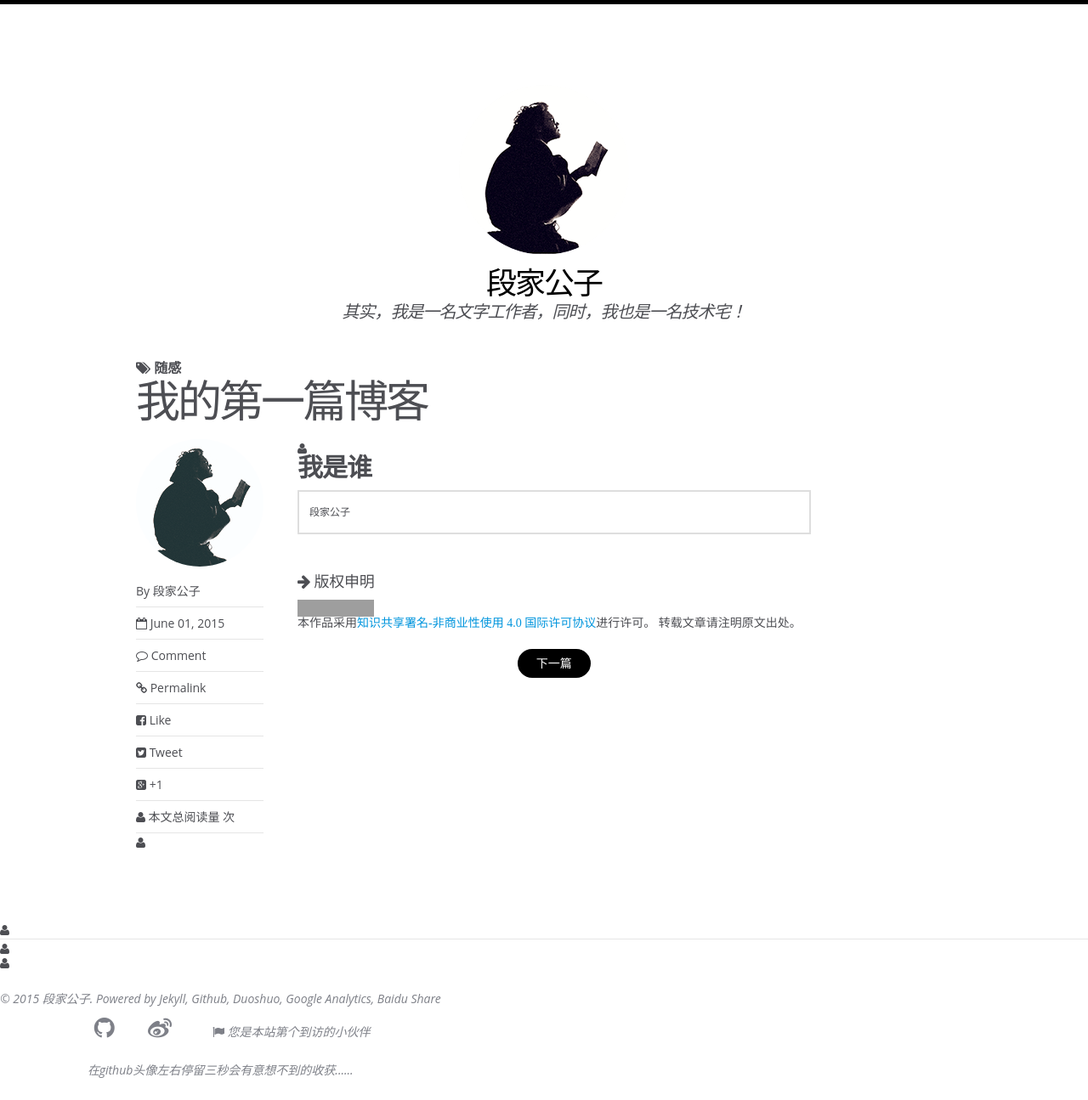
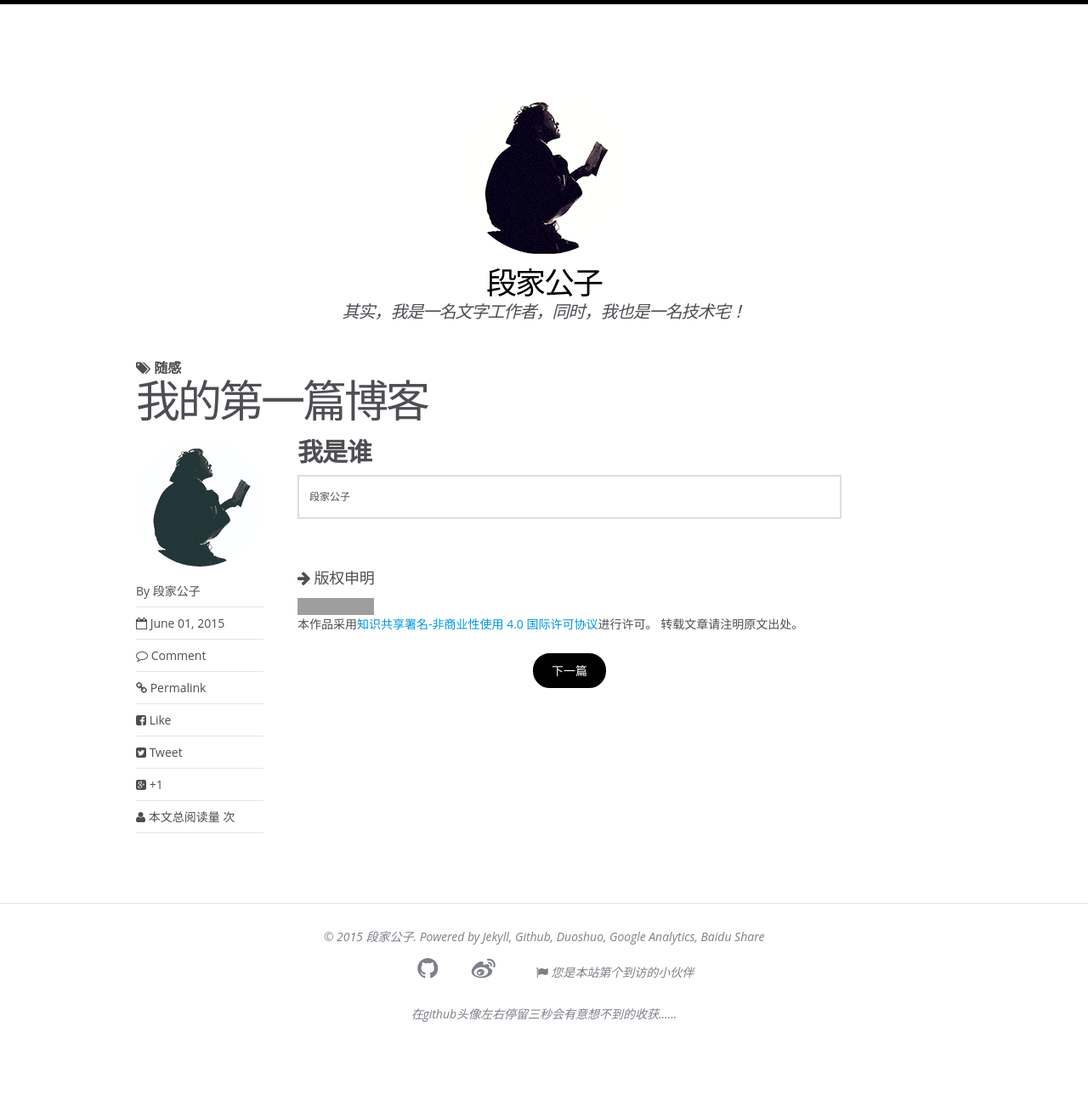
Before and after one commit to 1oscar/1oscar.github.io, a Jekyll site: the page built from _posts/2015-06-01-我的第一篇博客.markdown, in a window 1280 px wide. Shown: the whole page at 85% size. Built offline with Jekyll 4.4.1, drawn with Linux system fonts in a browser that asks for light colours; some web fonts are replaced; Markdown is read by kramdown in place of the engine named in the settings; comment, search, counter and statistics services are not loaded; after the commit the page ends 1232 px from its top, so only the background shows below that; grey boxes are pictures that could not be loaded.

Commit message:
add access times

```diff
--- a/_layouts/post.html
+++ b/_layouts/post.html
@@ -43,7 +43,7 @@
         <span class="social-share-access_times">
             <script async src="https://dn-lbstatics.qbox.me/busuanzi/2.3/busuanzi.pure.mini.js">
             </script>
-            <i class="fa fa-user">
+            <i class="fa fa-user"></i>
                 本文总阅读量<span id="busuanzi_value_page_pv">
                 </span>次
         </span>
```
